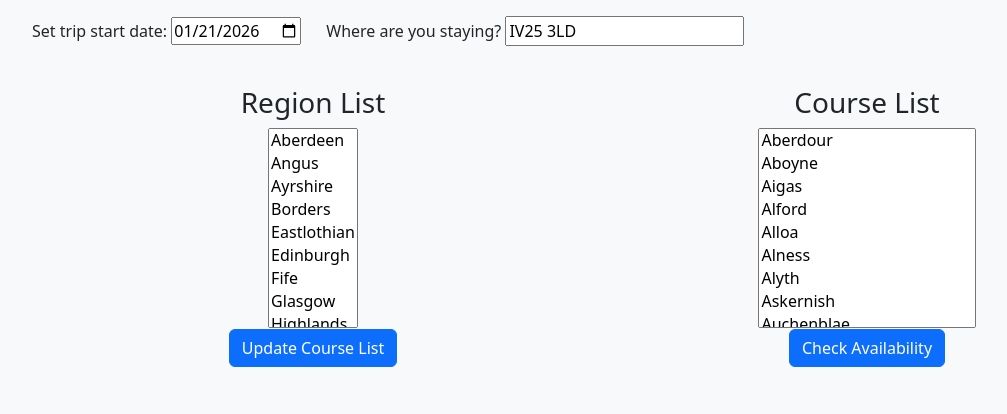
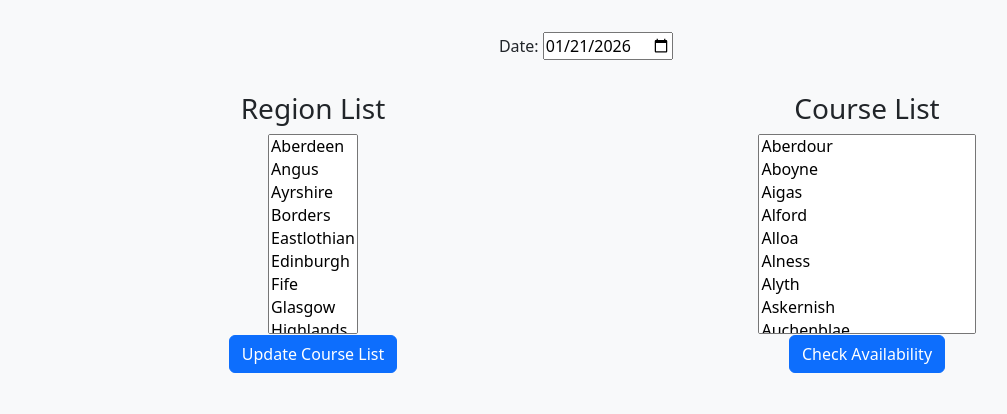
Before and after one commit to ralphyboy84/golf, a PHP site: page /booking.html in a window 1280 px wide. Shown: the top 414 px of the page, without its empty margins (50-1057 px from the left). Run offline with PHP 8.4, Linux system fonts and the light colour scheme.

Commit message:
final tweaks

```diff
--- a/booking.html
+++ b/booking.html
@@ -17,7 +17,9 @@
   </head>
   <body class="bg-body-tertiary p-3">
     <div class="container">
-      Set trip start date:
+      <div class="row p-3">
+        <div class="col text-center">
+          Date:
           <input
             type="date"
             id="start"
@@ -29,13 +31,15 @@
             Number of days:
             <input type="number" id="days" name="days" min="1" value="1" />
           </div>
-      &nbsp;&nbsp; Where are you staying?
+        </div>
+      </div>
+      <!-- &nbsp;&nbsp; Where are you staying?
       <input
         type="text"
         id="staying"
         name="staying"
         value="IV25 3LD"
-      /><br /><br />
+      /><br /><br /> -->
 
       <div class="row p-3">
         <div class="col-6 text-center">
--- a/map/getDistance.php
+++ b/map/getDistance.php
@@ -3,6 +3,11 @@
 header("Content-Type: application/json; charset=utf-8");
 
 require_once "../api/courses.php";
+
+if ($_GET["from"] == "undefined") {
+    echo json_encode([]);
+    return;
+}
 
 $args = explode(" ", $_GET["from"]);
 
--- a/script.js
+++ b/script.js
@@ -341,8 +341,6 @@ async function getRegionsForDropDrown() {
 
   const select = document.getElementById("regionSelect");
 
-  console.log(courses);
-
   // Loop through the object and add options
   for (let key in courses) {
     const option = document.createElement("option");
@@ -356,6 +354,7 @@ getRegionsForDropDrown();
 getCoursesForDropDown();
 
 async function getWhereStayingLatLong() {
+  return;
   const params = new URLSearchParams({
     q: document.getElementById("staying").value,
     max: 10,
```
Lines whose indentation alone changed are shown as unchanged.
